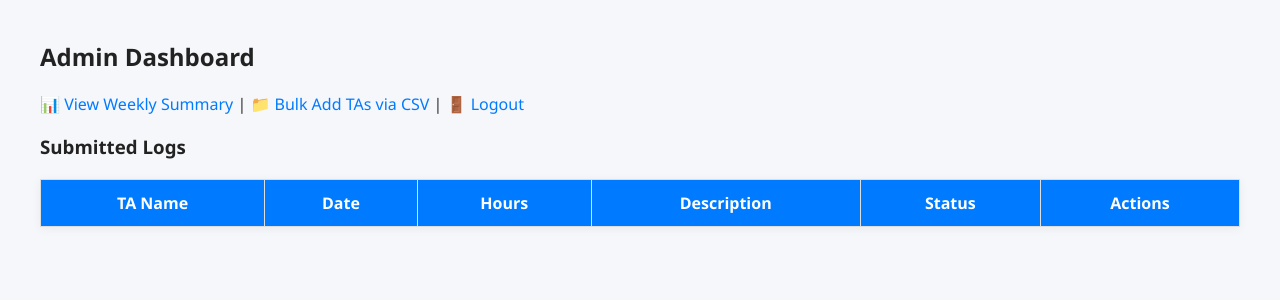
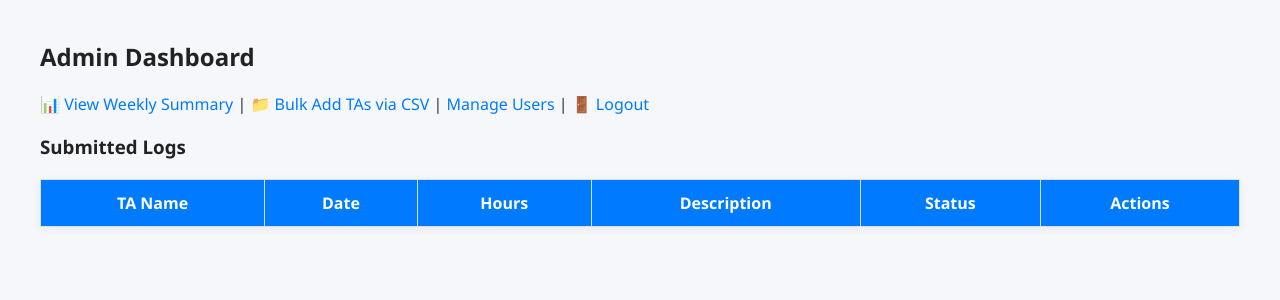
Before and after one commit to anubhavdwivedy/ta_monitoring_system, a Flask app: page /admin in a window 1280 px wide. Shown: the top 300 px of the page. Run offline with Flask 3, Linux system fonts and the light colour scheme; a user stored in the database is signed in; data comes from the database, SQL or seed files in the repository; data that the repository does not hold is empty.

Commit message:
Update admin.html

```diff
--- a/templates/admin.html
+++ b/templates/admin.html
@@ -10,6 +10,7 @@
     <p>
         <a href="/summary">📊 View Weekly Summary</a> |
         <a href="/bulk_add">📁 Bulk Add TAs via CSV</a> |
+        <a href="/manage-users" class="button">Manage Users</a> |
         <a href="/logout">🚪 Logout</a>
     </p>
 
```
